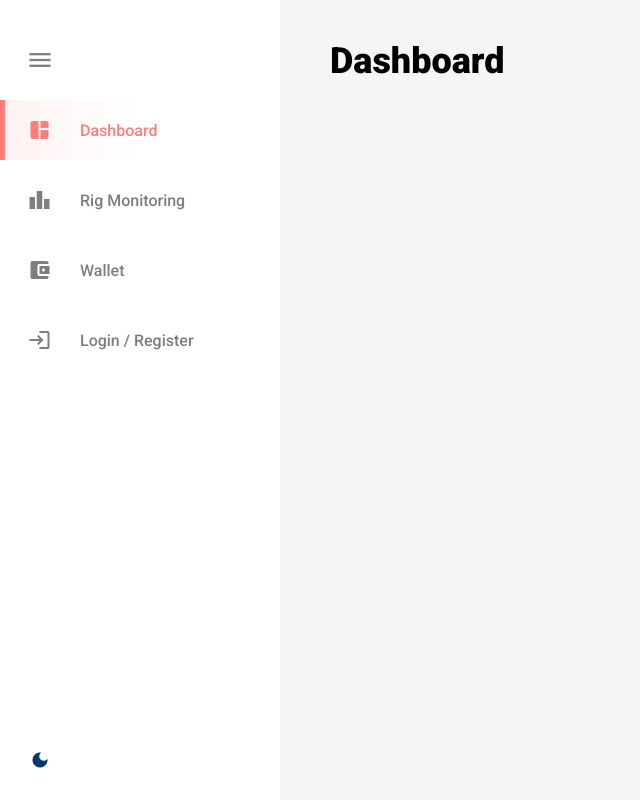
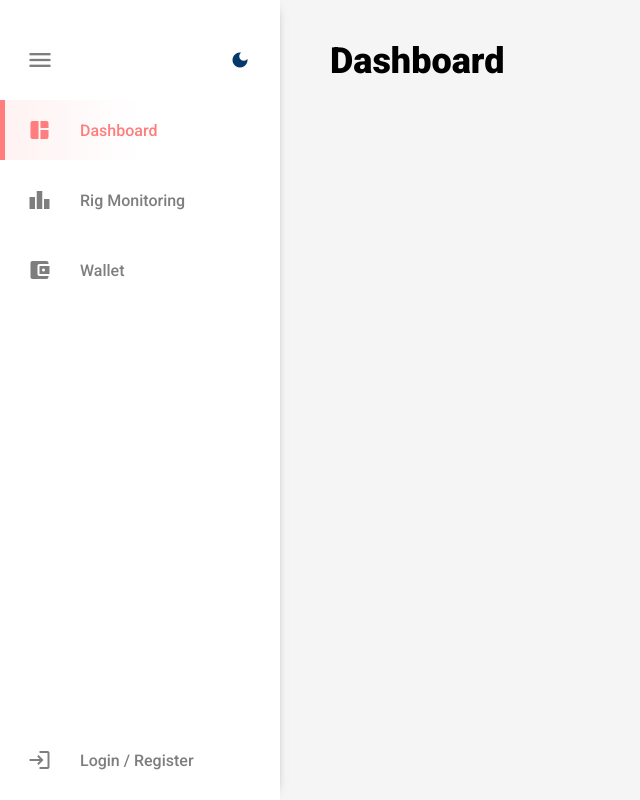
Before and after one commit to iamthenoah/corsair-monitor, a Vue app: page /dashboard in a window 1280 px wide. Both pictures are taken after a click on the element "menu". Shown: the whole page, without its empty margins (0-640 px from the left). Built offline with nearby package versions, Linux system fonts and the light colour scheme.

Commit message:
major ui code tweak

```diff
--- a/src/assets/styles/global.scss
+++ b/src/assets/styles/global.scss
@@ -96,6 +96,11 @@ hr {
     background: rgba($grey, 0.25);
 }
 
+img {
+    user-select: none;
+    pointer-events: none;
+}
+
 h1 {
     font-weight: 900;
     margin-bottom: 30px;
--- a/src/components/NavigationMenu.vue
+++ b/src/components/NavigationMenu.vue
@@ -4,25 +4,59 @@
             <div id="menu-toggle-container" @click="toggleMenu()">
                 <span class="material-icons">menu</span>
             </div>
+            <div v-if="!isMenuOpened" id="nav-dark-mode-button">
+                <DarkModeButton/>
+            </div>
         </section>
         <section>
             <div id="main-nav-options">
-                <MenuButton @click="toggleMenu(false)" route="/dashboard" text="Dashboard" icon="space_dashboard" v-bind:selected="isCurrent('dashboard')"/>
-                <MenuButton @click="toggleMenu(false)" route="/rig" text="Rig Monitoring" icon="leaderboard" v-bind:selected="isCurrent('rig')"/>
-                <MenuButton @click="toggleMenu(false)" route="/wallet" text="Wallet" icon="account_balance_wallet" v-bind:selected="isCurrent('wallet')"/>
-                <MenuButton v-if="isAuthed" @click="toggleMenu(false)" route="/profile" text="My Profile" icon="account_circle" v-bind:selected="isCurrent('profile')"/>
-                <MenuButton v-else @click="toggleMenu(false)" route="/authenticate" text="Login / Register" icon="login" v-bind:selected="isCurrent('authenticate')"/>
+                <MenuButton
+                    @click="toggleMenu(false)"
+                    route="/dashboard"
+                    text="Dashboard"
+                    icon="space_dashboard"
+                    :selected="isCurrent('dashboard')"
+                />
+                <MenuButton
+                    @click="toggleMenu(false)"
+                    route="/rig"
+                    text="Rig Monitoring"
+                    icon="leaderboard"
+                    :selected="isCurrent('rig')"
+                />
+                <MenuButton
+                    @click="toggleMenu(false)"
+                    route="/wallet"
+                    text="Wallet"
+                    icon="account_balance_wallet"
+                    :selected="isCurrent('wallet')"
+                />
             </div>
         </section>
-        <div class="bottom large">
-            <DarkModeButton/>
+        <div class="bottom">
+            <MenuButton
+                v-if="isAuthed"
+                @click="toggleMenu(false)"
+                route="/profile"
+                text="My Profile"
+                icon="account_circle"
+                :selected="isCurrent('profile')"
+            />
+            <MenuButton
+                v-else
+                @click="toggleMenu(false)"
+                route="/authenticate"
+                text="Login / Register"
+                icon="login"
+                :selected="isCurrent('authenticate')"
+            />
         </div>
     </div>
 </template>
 
 <script>
-import MenuButton from '@/components/MenuButton.vue';
-import DarkModeButton from '@/components/DarkModeButton.vue';
+import MenuButton from '@/components/buttons/MenuButton.vue';
+import DarkModeButton from '@/components/buttons/DarkModeButton.vue';
 
 export default {
     components: {
@@ -30,7 +64,8 @@ export default {
         DarkModeButton
     },
     computed: {
-		isAuthed: function() { return this.$store.getters.isAuthenticated; },
+        isAuthed: function() { return this.$store.getters.isAuthenticated; },
+        isMenuOpened: function() { return this.$store.getters.isMenuOpened; },
     },
     mounted() {
         this.toggleMenu(!this.$store.getters.isMenuOpened);
@@ -39,9 +74,10 @@ export default {
         isCurrent: function(path) { return this.$route.path.includes(path); },
         toggleMenu: function(opened = this.$store.getters.isMenuOpened) {
             this.$store.dispatch('TOGGLE_MENU', !opened);
-            document.getElementById('nav-container').style.width = opened ? '280px' : '80px';
-            document.getElementById('page-container').style.width = opened ? 'calc(100% - 280px)' : 'calc(100% - 80px)';
-            document.getElementById('page-container').style.marginLeft = opened ? '280px' : '80px';
+            document.getElementById('home-grid').style.gridTemplateColumns = opened ? '280px auto' : '80px auto';
+
+            // document.getElementById('page-container').style.width = opened ? 'calc(100% - 280px)' : 'calc(100% - 80px)';
+            // document.getElementById('page-container').style.marginLeft = opened ? '280px' : '80px';
         },
     }
 }
@@ -52,7 +88,7 @@ export default {
 	@import '@/assets/styles/variables.scss';
 
     #nav-content {
-        position: fixed;
+        position: relative;
         padding-top: 20px;
 		width: 100%;
         height: 100vh;
@@ -63,10 +99,10 @@ export default {
         position: relative;
         height: 40px;
         width: 40px;
-        border-radius: 5px;
-        cursor: pointer;
+        z-index: 10;
         transition: all ease-in 150ms;
         color: $grey;
+        cursor: pointer;
 
         span {
             position: absolute;
@@ -81,14 +117,10 @@ export default {
         opacity: 0.75;
     }
 
-    #main-nav-options {
-        overflow: auto;
-        height: 65vh;
-        width: 100%;
-    }
-
-    .hide-on-collapse {
-        display: none;
+    #nav-dark-mode-button {
+        position: absolute;
+        top: 20px;
+        right: 0;
     }
 
 </style>
--- a/src/components/DarkModeButton.vue
+++ b/src/components/buttons/DarkModeButton.vue
@@ -19,7 +19,7 @@ export default {
             return this.$store.getters.isDarkModeEnabled;
         },
         getBGClass: function() {
-            return this.backgroundClass ? this.backgroundClass : 'bg-theme-light';
+            return this.backgroundClass ? this.backgroundClass : 'bg-theme-dark-oppostie';
         }
     },
     methods: {
--- a/src/router/index.js
+++ b/src/router/index.js
@@ -52,9 +52,6 @@ const routes = [
 	{
 		path: '/authenticate',
 		component: () => import('../views/Auth.vue'),
-		meta: {
-			navigation: false
-		},
 		children: [
 			{
 				path: '',
--- a/src/views/Auth.vue
+++ b/src/views/Auth.vue
@@ -14,7 +14,7 @@
                 <p v-if="error" class="error-msg">{{ error }}</p>
             </div>
             <div class="bottom right">
-                <DarkModeButton backgroundClass="bg-theme-dark-opposite"/>
+                <DarkModeButton/> <!--backgroundClass="bg-theme-dark-opposite"-->
             </div>
             <LoadingBar v-if="submit"/>
         </main>
@@ -23,7 +23,7 @@
 
 <script>
 
-import DarkModeButton from '@/components/DarkModeButton.vue';
+import DarkModeButton from '@/components/buttons/DarkModeButton.vue';
 import LoadingBar from '@/components/LoadingBar.vue';
 
 export default {
--- a/src/views/Home.vue
+++ b/src/views/Home.vue
@@ -1,6 +1,6 @@
 <template>
-	<div :class="{ 'darkMode' : isDarkMode }">
-		<div v-if="showMenu" class="bg-theme-light" id="nav-container">
+	<div id="home-grid" :class="{ 'darkMode' : isDarkMode }">
+		<div class="bg-theme-light" id="nav-container">
 			<NavigationMenu/>
 		</div>
 		<div class="bg-theme-dark" id="page-container">
@@ -22,40 +22,30 @@ export default {
 	computed: {
 		isDarkMode: function() { return this.$store.getters.isDarkModeEnabled; },
 		isAuthed: function() { return this.$store.getters.isAuthenticated; },
-		showMenu: function() { return this.$route.meta.navigation === undefined; }
 	},
 }
 </script>
 
-<style lang="scss">
+<style lang="scss" scoped>
 
-	@import '@/assets/styles/variables.scss';
-	@import '@/assets/styles/global.scss';
-	@import '@/assets/styles/main.scss';
-	@import '@/assets/styles/animations.scss';
-	@import '@/assets/styles/darkMode.scss';
+	#home-grid {
+		display: grid;
+		grid-template-columns: 280px auto;
+		height: 100vh;
+	}
 
 	#nav-container {
 		-webkit-app-region: drag;
 		position: relative;
-        height: 100vh;
-		overflow: hidden;
-        float: left;
 		box-shadow: 5px 0px 10px -10px rgba(black, 0.5);
+		z-index: 10;
 	}
 
 	#page-container {
 		position: relative;
 		padding-top: 40px;
-		height: 100vh;
-		width: 100%;
 		overflow-y: auto;
 		overflow-x: hidden;
 	}
 
-	#page-container,
-	#nav-container {
-		transition: all 200ms ease-out !important;
-	}
-
 </style>
--- a/src/views/home/RigMonitor.vue
+++ b/src/views/home/RigMonitor.vue
@@ -23,7 +23,7 @@
 
 <script>
 
-import RigCard from '@/components/RigCard';
+import RigCard from '@/components/cards/RigCard.vue';
 
 export default {
     components: {
--- a/src/views/home/Wallet.vue
+++ b/src/views/home/Wallet.vue
@@ -13,7 +13,7 @@
 
 <script>
 
-import CryptoCard from '@/components/CryptoCard.vue';
+import CryptoCard from '@/components/cards/CryptoCard.vue';
 import NumberFormatter from 'number-formatter';
 
 export default {
```
Also changed, not shown: src/components/buttons/MenuButton.vue (renamed from src/components/MenuButton.vue), src/components/cards/CryptoCard.vue (renamed from src/components/CryptoCard.vue), src/components/cards/RigCard.vue (renamed from src/components/RigCard.vue).
